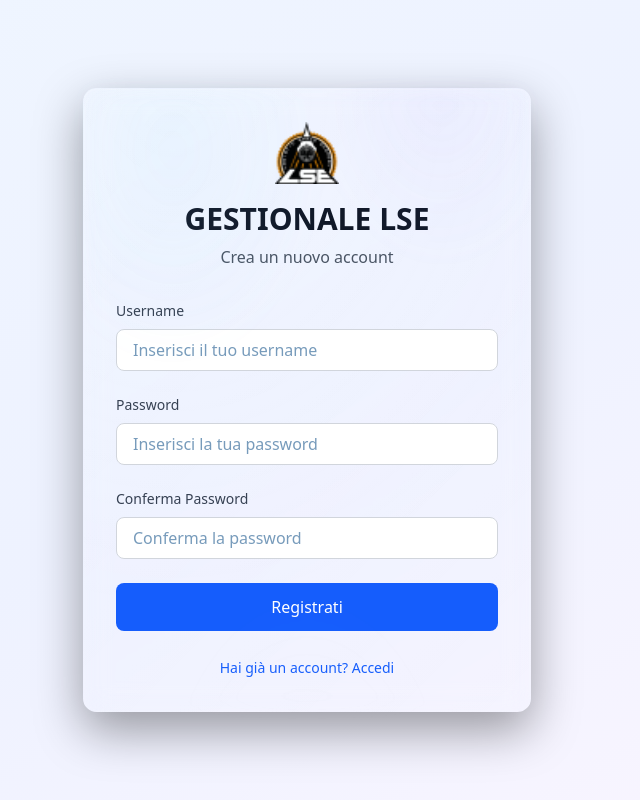
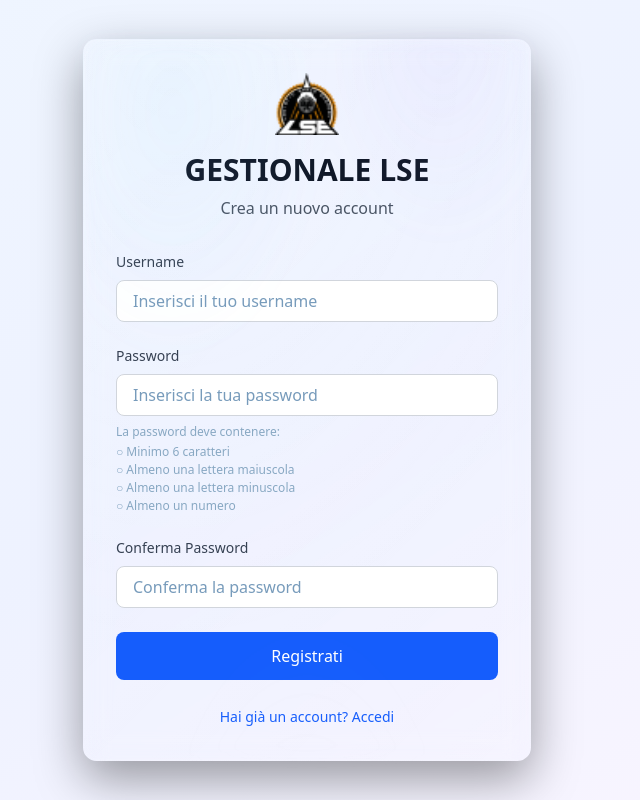
Before and after one commit to rrotirot/lse_gestionale_v2, a Next.js app: page /login in a window 1280 px wide. Both pictures are taken after a click on the button "Non hai un account? Registrati". Shown: the whole page, without its empty margins (333-973 px from the left). Built offline with nearby package versions, Linux system fonts and the light colour scheme; no server answers.

Commit message:
feat: add LoginPage component with support for user authentication and registration

```diff
--- a/src/views/LoginPage.jsx
+++ b/src/views/LoginPage.jsx
@@ -1,4 +1,4 @@
-import React, { useState } from 'react';
+import React, { useState, useEffect } from 'react';
 import { useAuth } from '../hooks/useAuth';
 import { getApiBaseUrl } from '../lib/runtime-config';
 
@@ -10,8 +10,23 @@
     const [password, setPassword] = useState('');
     const [confirmPassword, setConfirmPassword] = useState('');
     const [rememberMe, setRememberMe] = useState(false);
+    const [passwordChecks, setPasswordChecks] = useState({
+        length: false,
+        uppercase: false,
+        lowercase: false,
+        number: false,
+    });
     const [error, setError] = useState('');
     const [loading, setLoading] = useState(false);
+
+    useEffect(() => {
+        setPasswordChecks({
+            length: password.length >= 6,
+            uppercase: /[A-Z]/.test(password),
+            lowercase: /[a-z]/.test(password),
+            number: /\d/.test(password),
+        });
+    }, [password]);
 
     const handleSubmit = async (e) => {
         e.preventDefault();
@@ -30,15 +45,22 @@
             return;
         }
 
+        if (!isLogin) {
+            const allChecks = Object.values(passwordChecks).every(Boolean);
+            if (!allChecks) {
+                setError('La password non soddisfa tutti i requisiti');
+                setLoading(false);
+                return;
+            }
+        }
+
         try {
             if (isLogin) {
                 const result = await login(username, password, rememberMe);
                 if (!result.success) {
                     setError(result.error || 'Errore nel login');
                 }
-                // Se success, il login gestisce la navigazione tramite AuthContext
             } else {
-                // Registrazione
                 if (!rsiApiUrl || rsiApiUrl.trim() === '') {
                     setError('URL del server non configurato. Controlla le impostazioni.');
                     setLoading(false);
@@ -59,7 +81,6 @@
                     try {
                         data = await response.json();
                     } catch (jsonError) {
-                        // Se la risposta non è JSON valido
                         if (!response.ok) {
                             setError(`Errore nella registrazione: ${response.status} ${response.statusText}`);
                             setLoading(false);
@@ -69,7 +90,6 @@
                     }
 
                     if (response.ok && data.success) {
-                        // Dopo la registrazione, effettua automaticamente il login
                         const loginResult = await login(username, password, rememberMe);
                         if (!loginResult.success) {
                             setError(loginResult.error || 'Registrazione completata ma login fallito');
@@ -87,7 +107,6 @@
             }
         } catch (error) {
             console.error('Errore:', error);
-            // Mostra un messaggio più descrittivo
             if (error.message && error.message.includes('connettersi al server')) {
                 setError(error.message);
             } else if (error.message && error.message.includes('non configurato')) {
@@ -163,6 +182,25 @@
                             required
                             disabled={loading}
                         />
+                        {!isLogin && (
+                            <div className="mt-2 space-y-1">
+                                <p className="text-xs text-gray-500 dark:text-gray-400">La password deve contenere:</p>
+                                <ul className="text-xs space-y-0.5">
+                                    <li className={passwordChecks.length ? 'text-green-600 dark:text-green-400' : 'text-gray-500 dark:text-gray-400'}>
+                                        {passwordChecks.length ? '✓' : '○'} Minimo 6 caratteri
+                                    </li>
+                                    <li className={passwordChecks.uppercase ? 'text-green-600 dark:text-green-400' : 'text-gray-500 dark:text-gray-400'}>
+                                        {passwordChecks.uppercase ? '✓' : '○'} Almeno una lettera maiuscola
+                                    </li>
+                                    <li className={passwordChecks.lowercase ? 'text-green-600 dark:text-green-400' : 'text-gray-500 dark:text-gray-400'}>
+                                        {passwordChecks.lowercase ? '✓' : '○'} Almeno una lettera minuscola
+                                    </li>
+                                    <li className={passwordChecks.number ? 'text-green-600 dark:text-green-400' : 'text-gray-500 dark:text-gray-400'}>
+                                        {passwordChecks.number ? '✓' : '○'} Almeno un numero
+                                    </li>
+                                </ul>
+                            </div>
+                        )}
                     </div>
 
                     {!isLogin && (
@@ -225,6 +263,7 @@
                             setError('');
                             setPassword('');
                             setConfirmPassword('');
+                            setPasswordChecks({ length: false, uppercase: false, lowercase: false, number: false });
                         }}
                         className="text-sm text-blue-600 dark:text-blue-400 hover:underline"
                         disabled={loading}
```
